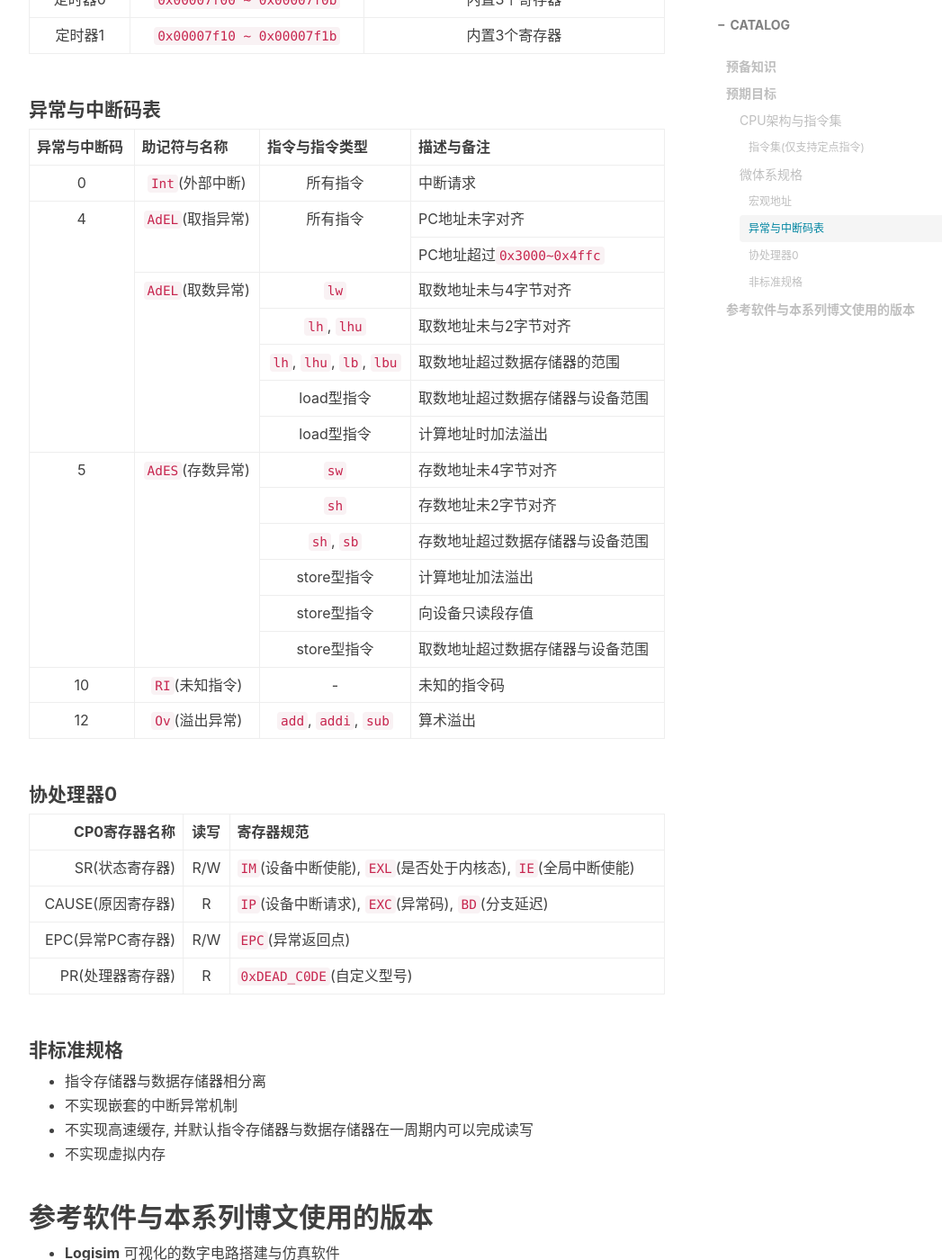
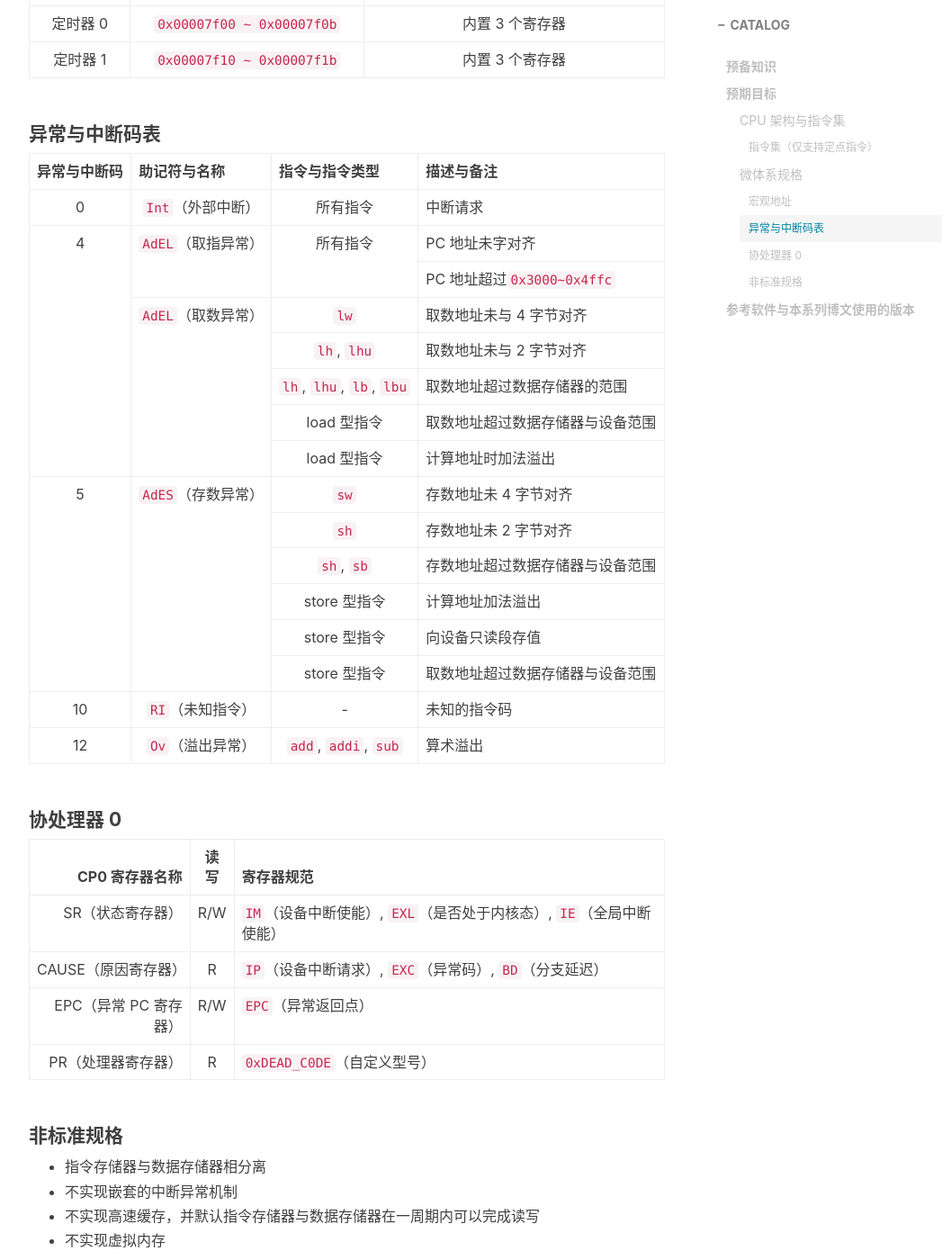
Before and after one commit to Coekjan/coekjan.github.io, a Jekyll site: the page built from _posts/Computer-Architecture/2021-01-13-Introduction.md, in a window 1280 px wide and 1400 px high, scrolled down 3494 px. Shown: the whole window at 90% size, without its empty margins (233-1280 px from the left). Built offline with Jekyll 4.4.1, drawn with Linux system fonts in a browser that asks for light colours; nearby versions of some CDN libraries; comment, search, counter and statistics services are not loaded; some of the changed text lies outside the part shown.

Commit message:
Update 2021-01-13-Introduction.md

```diff
--- a/_posts/Computer-Architecture/2021-01-13-Introduction.md
+++ b/_posts/Computer-Architecture/2021-01-13-Introduction.md
@@ -12,18 +12,18 @@
 
 ## 预备知识
 
-* 逻辑系统, 组合逻辑, 时序逻辑, 有限状态机
-* **MIPS**汇编语言
-* 高级程序设计语言(如: **C/C++/C#/Java/Python**), 将用于自动化测试工具的实现, 本系列文章将使用**Python3**
-* 硬件描述语言(如: **VerilogHDL/VHDL/SystemVerilog**), 本系列文章将使用**VerilogHDL**
+* 逻辑系统，组合逻辑，时序逻辑，有限状态机
+* **MIPS **汇编语言
+* 高级程序设计语言（如：**C/C++/C#/Java/Python**), 将用于自动化测试工具的实现，本系列文章将使用** Python3**
+* 硬件描述语言（如：**VerilogHDL/VHDL/SystemVerilog**), 本系列文章将使用** VerilogHDL**
 
 ## 预期目标
 
-### CPU架构与指令集
+### CPU 架构与指令集
 
-预期实现经典的五级流水线架构.
+预期实现经典的五级流水线架构。
 
-#### 指令集(仅支持定点指令)
+#### 指令集（仅支持定点指令）
 
 指令序号 | 指令符号 | 指令说明
 :-:|:-:|:----
@@ -36,9 +36,9 @@
 7 | `sh` | 存半字
 8 | `sw` | 存全字
 9 | `add` | 加
-10 | `addu` | 加(不检测溢出)
+10 | `addu` | 加（不检测溢出）
 11 | `sub` | 减
-12 | `subu` | 减(不检测溢出)
+12 | `subu` | 减（不检测溢出）
 13 | `mult` | 有符号乘
 14 | `multu` | 无符号乘
 15 | `div` | 有符号除
@@ -54,21 +54,21 @@
 25 | `xor` | 按位异或
 26 | `nor` | 按位或非
 27 | `addi` | 加立即数
-28 | `addiu` | 加立即数(不检测溢出)
+28 | `addiu` | 加立即数（不检测溢出）
 29 | `andi` | 按位与立即数
 30 | `ori` | 按位或立即数
 31 | `xori` | 按位异或立即数
 32 | `lui` | 加载立即数至高位
-33 | `slt` | 小于则置位(有符号)
-34 | `slti` | 小于立即数则置位(有符号)
-35 | `sltiu` | 小于立即数则置位(无符号)
-36 | `sltu` | 小于则置位(无符号)
+33 | `slt` | 小于则置位（有符号）
+34 | `slti` | 小于立即数则置位（有符号）
+35 | `sltiu` | 小于立即数则置位（无符号）
+36 | `sltu` | 小于则置位（无符号）
 37 | `beq` | 相等则转移
 38 | `bne` | 不等则转移
-39 | `blez` | 小于等于0则转移
-40 | `bgtz` | 大于0则转移
-41 | `bltz` | 小于0则转移
-42 | `bgez` | 大于等于0则转移
+39 | `blez` | 小于等于 0 则转移
+40 | `bgtz` | 大于 0 则转移
+41 | `bltz` | 小于 0 则转移
+42 | `bgez` | 大于等于 0 则转移
 43 | `j` | 无条件跳转至立即数地址
 44 | `jal` | 无条件跳转至立即数地址并链接
 45 | `jalr` | 无条件跳转至寄存器地址并链接
@@ -89,8 +89,8 @@
 :-: | :-: | :-:
 数据存储器 | `0x00000000 ~ 0x00002fff` | -
 指令存储器 | `0x00003000 ~ 0x00004fff` | 中断处理程序入口地址为`0x00004180`
-定时器0 | `0x00007f00 ~ 0x00007f0b` | 内置3个寄存器
-定时器1 | `0x00007f10 ~ 0x00007f1b` | 内置3个寄存器
+定时器 0 | `0x00007f00 ~ 0x00007f0b` | 内置 3 个寄存器
+定时器 1 | `0x00007f10 ~ 0x00007f1b` | 内置 3 个寄存器
 
 #### 异常与中断码表
 
@@ -103,94 +103,94 @@
   </tr>
   <tr>
     <td align="center">0</td>
-    <td align="center"><code>Int</code>(外部中断)</td>
+    <td align="center"><code>Int</code>（外部中断）</td>
     <td align="center">所有指令</td>
     <td>中断请求</td>
   </tr>
   <tr>
     <td rowspan="7" align="center">4</td>
-    <td rowspan="2" align="center"><code>AdEL</code>(取指异常)</td>
+    <td rowspan="2" align="center"><code>AdEL</code>（取指异常）</td>
     <td rowspan="2" align="center">所有指令</td>
-    <td>PC地址未字对齐</td>
+    <td>PC 地址未字对齐</td>
   </tr>
   <tr>
-    <td>PC地址超过<code>0x3000~0x4ffc</code></td>
+    <td>PC 地址超过<code>0x3000~0x4ffc</code></td>
   </tr>
   <tr>
-    <td rowspan="5" align="center"><code>AdEL</code>(取数异常)</td>
+    <td rowspan="5" align="center"><code>AdEL</code>（取数异常）</td>
     <td align="center"><code>lw</code></td>
-    <td>取数地址未与4字节对齐</td>
+    <td>取数地址未与 4 字节对齐</td>
   </tr>
   <tr>
     <td align="center"><code>lh</code>, <code>lhu</code></td>
-    <td>取数地址未与2字节对齐</td>
+    <td>取数地址未与 2 字节对齐</td>
   </tr>
   <tr>
     <td align="center"><code>lh</code>, <code>lhu</code>, <code>lb</code>, <code>lbu</code></td>
     <td>取数地址超过数据存储器的范围</td>
   </tr>
   <tr>
-    <td align="center">load型指令</td>
+    <td align="center">load 型指令</td>
     <td>取数地址超过数据存储器与设备范围</td>
   </tr>
   <tr>
-    <td align="center">load型指令</td>
+    <td align="center">load 型指令</td>
     <td>计算地址时加法溢出</td>
   </tr>
   <tr>
     <td rowspan="6" align="center">5</td>
-    <td rowspan="6" align="center"><code>AdES</code>(存数异常)</td>
+    <td rowspan="6" align="center"><code>AdES</code>（存数异常）</td>
     <td align="center"><code>sw</code></td>
-    <td>存数地址未4字节对齐</td>
+    <td>存数地址未 4 字节对齐</td>
   </tr>
   <tr>
     <td align="center"><code>sh</code></td>
-    <td>存数地址未2字节对齐</td>
+    <td>存数地址未 2 字节对齐</td>
   </tr>
   <tr>
     <td align="center"><code>sh</code>, <code>sb</code></td>
     <td>存数地址超过数据存储器与设备范围</td>
   </tr>
   <tr>
-    <td align="center">store型指令</td>
+    <td align="center">store 型指令</td>
     <td>计算地址加法溢出</td>
   </tr>
   <tr>
-    <td align="center">store型指令</td>
+    <td align="center">store 型指令</td>
     <td>向设备只读段存值</td>
   </tr>
   <tr>
-    <td align="center">store型指令</td>
+    <td align="center">store 型指令</td>
     <td>取数地址超过数据存储器与设备范围</td>
   </tr>
   <tr>
     <td align="center">10</td>
-    <td align="center"><code>RI</code>(未知指令)</td>
+    <td align="center"><code>RI</code>（未知指令）</td>
     <td align="center">-</td>
     <td>未知的指令码</td>
   </tr>
   <tr>
     <td align="center">12</td>
-    <td align="center"><code>Ov</code>(溢出异常)</td>
+    <td align="center"><code>Ov</code>（溢出异常）</td>
     <td align="center"><code>add</code>, <code>addi</code>, <code>sub</code></td>
     <td>算术溢出</td>
   </tr>
 </table>
 
-#### 协处理器0
+#### 协处理器 0
 
-CP0寄存器名称 | 读写 | 寄存器规范
+CP0 寄存器名称 | 读写 | 寄存器规范
 --: | :-: | :--
-SR(状态寄存器) | R/W | `IM`(设备中断使能), `EXL`(是否处于内核态), `IE`(全局中断使能)
-CAUSE(原因寄存器) | R | `IP`(设备中断请求), `EXC`(异常码), `BD`(分支延迟)
-EPC(异常PC寄存器) | R/W | `EPC`(异常返回点)
-PR(处理器寄存器) | R | `0xDEAD_C0DE`(自定义型号)
+SR（状态寄存器） | R/W | `IM`（设备中断使能）, `EXL`（是否处于内核态）, `IE`（全局中断使能）
+CAUSE（原因寄存器） | R | `IP`（设备中断请求）, `EXC`（异常码）, `BD`（分支延迟）
+EPC（异常 PC 寄存器） | R/W | `EPC`（异常返回点）
+PR（处理器寄存器） | R | `0xDEAD_C0DE`（自定义型号）
 
 #### 非标准规格
 
 * 指令存储器与数据存储器相分离
 * 不实现嵌套的中断异常机制
-* 不实现高速缓存, 并默认指令存储器与数据存储器在一周期内可以完成读写
+* 不实现高速缓存，并默认指令存储器与数据存储器在一周期内可以完成读写
 * 不实现虚拟内存
 
 ## 参考软件与本系列博文使用的版本
@@ -198,9 +198,9 @@
 * **Logisim** 可视化的数字电路搭建与仿真软件
   * [Logisim - 官方网站](http://www.cburch.com/logisim/)
   * 本系列博文将使用 **Logisim 2.7.1**
-* **ISE Design Suite** Verilog的开发与仿真软件
+* **ISE Design Suite** Verilog 的开发与仿真软件
   * [ISE - 官方网站](https://china.xilinx.com/support/download/index.html/content/xilinx/zh/downloadNav/vivado-design-tools/archive-ise.html)
   * 本系列博文将使用 **ISE Design Suite 14.7**
-* **MARS** MIPS汇编与仿真软件
+* **MARS** MIPS 汇编与仿真软件
   * [MARS - 官方网站](http://courses.missouristate.edu/kenvollmar/mars/tutorial.htm)
   * 本系列博文将使用 **MARS 4.5**
```
